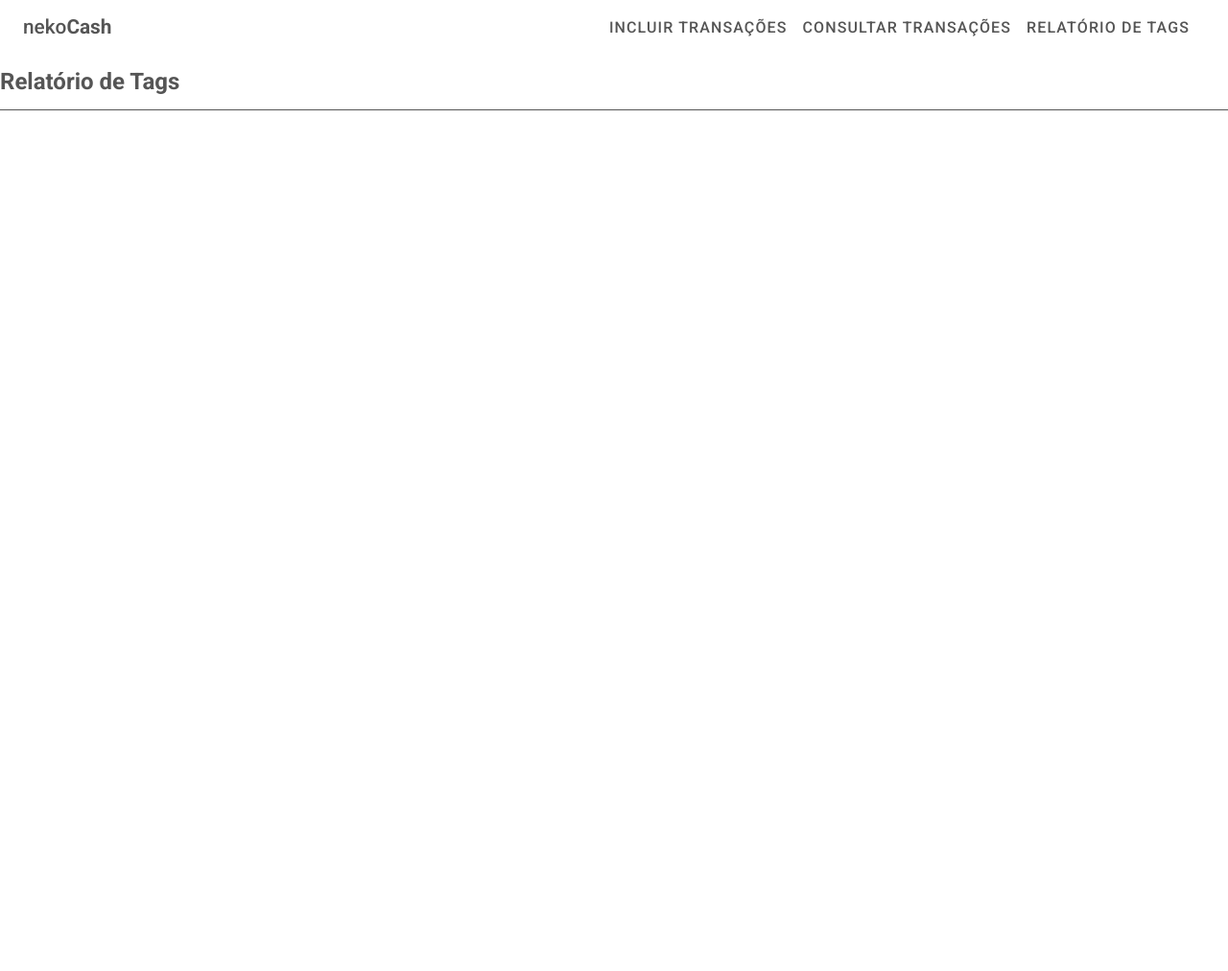
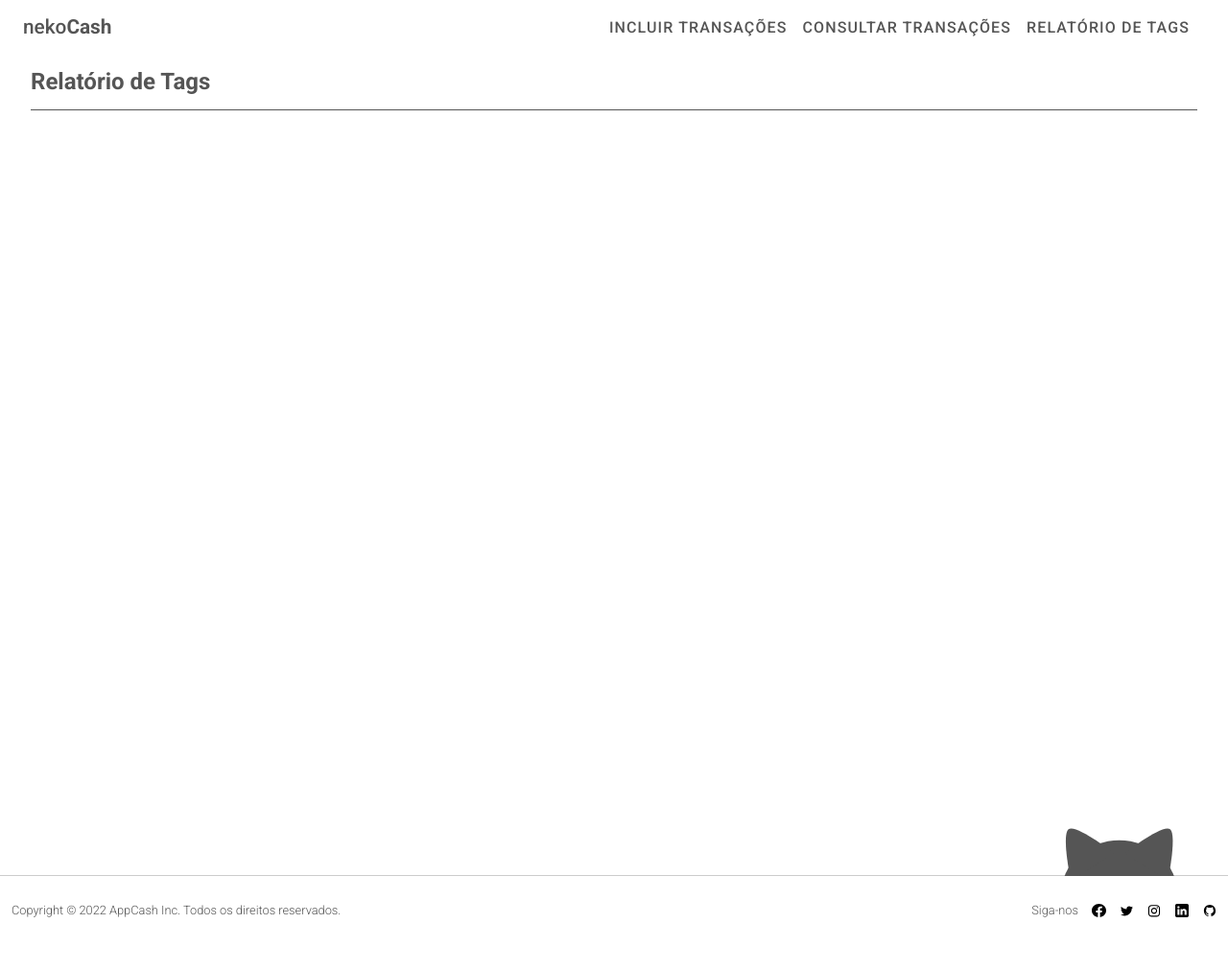
Before and after one commit to marigrigolato/nekocash, a Flask app: template templates/relatorio.html in a window 1280 px wide. Shown: the whole page at 96% size. Before the commit the page ends 115 px from the top, so only its background shows below. Run offline with Flask 2, Linux system fonts and the light colour scheme; the template is opened without the code that fills it, so the values that code supplies are empty; some libraries are stand-ins or nearby versions.

Commit message:
adiciona footer

```diff
--- a/app.py
+++ b/app.py
@@ -215,6 +215,10 @@ def edit_transacoes(id_transacao):
       return render_template('index.html', transacao=registro)
 
 @app.route('/relatorio', methods=['GET'])
-def relatorio():
+def relatorio_tag():
+
+  # conn = psycopg2.connect('dbname=nekocash user=marina password=123456 host=127.0.0.1 port=5432')
+
+  # cur = conn.cursor(cursor_factory=psycopg2.extras.RealDictCursor)
 
   render_template('relatorio.html')
--- a/templates/relatorio.html
+++ b/templates/relatorio.html
@@ -16,7 +16,7 @@
   </head>
   <body>
     <header>
-      <a id="logo" href="index.html">
+      <a id="logo" href="/">
         <span>neko<strong>Cash</strong></span>
       </a>
       <nav class="nav-menu">
@@ -35,10 +35,51 @@
         </ul>
       </nav>
     </header>
-    <body>
+    <main>
       <section>
         <h3 class="section-title">Relatório de Tags</h3>
       </section>
-    </body>
+
+    </main>
+    <footer>
+      <div class="footer-column">
+        <img src="/static/img/neko.svg" alt="neko Image" class="neko-image">
+        <div class="footer">
+          <div class="footer-copyright">
+            <p>Copyright © 2022 AppCash Inc. Todos os direitos reservados.</p>
+          </div>
+          <div class="social-icons">
+            <p>Siga-nos</p>
+            <ul class="social-icons_list">
+              <li class="social-icons_item">
+                <a href="https://www.facebook.com/joicemarina" target="_blank">
+                  <img src="/static/img/facebook.svg" alt="Facebook Icon">
+                </a>
+              </li>
+              <li class="social-icons_item">
+                <a href="https://twitter.com/marigrigolato" target="_blank">
+                  <img src="/static/img/twitter.svg" alt="Twitter Icon">
+                </a>
+              </li>
+              <li class="social-icons_item">
+                <a href="https://www.instagram.com/marigrigolato/" target="_blank">
+                  <img src="/static/img/instagram.svg" alt="Instagram Icon">
+                </a>
+              </li>
+              <li class="social-icons_item">
+                <a href="https://www.linkedin.com/in/joice-grigolato/" target="_blank">
+                  <img src="/static/img/linkedin.svg" alt="LinkedIn Icon">
+                </a>
+              </li>
+              <li class="social-icons_item">
+                <a href="https://github.com/marigrigolato" target="_blank">
+                  <img src="/static/img/github.svg" alt="GitHub Icon">
+                </a>
+              </li>
+            </ul>
+          </div>
+        </div>
+      </div>
+    </footer>
   </body>
 </html>
```
Also changed, not shown: html/relatorio.html (+42 -2 lines).
